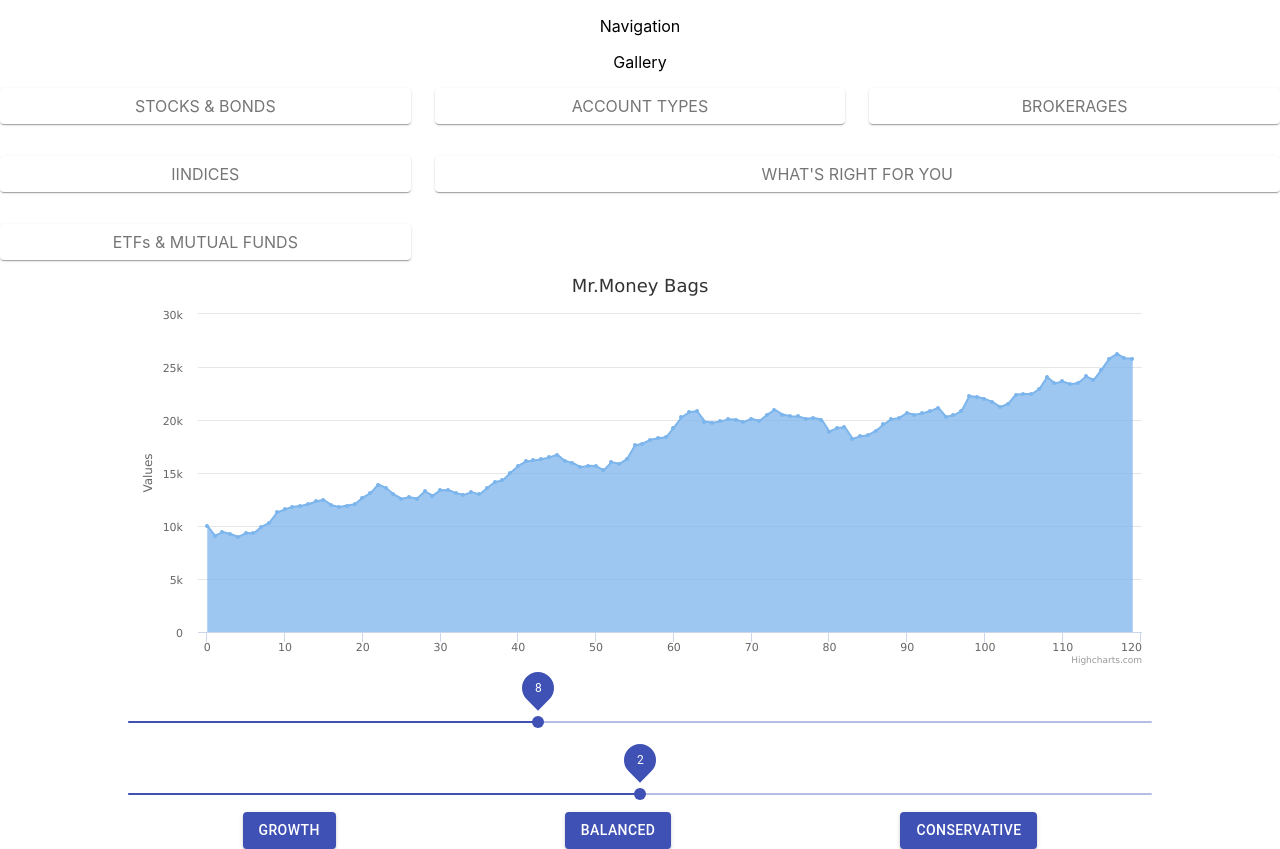
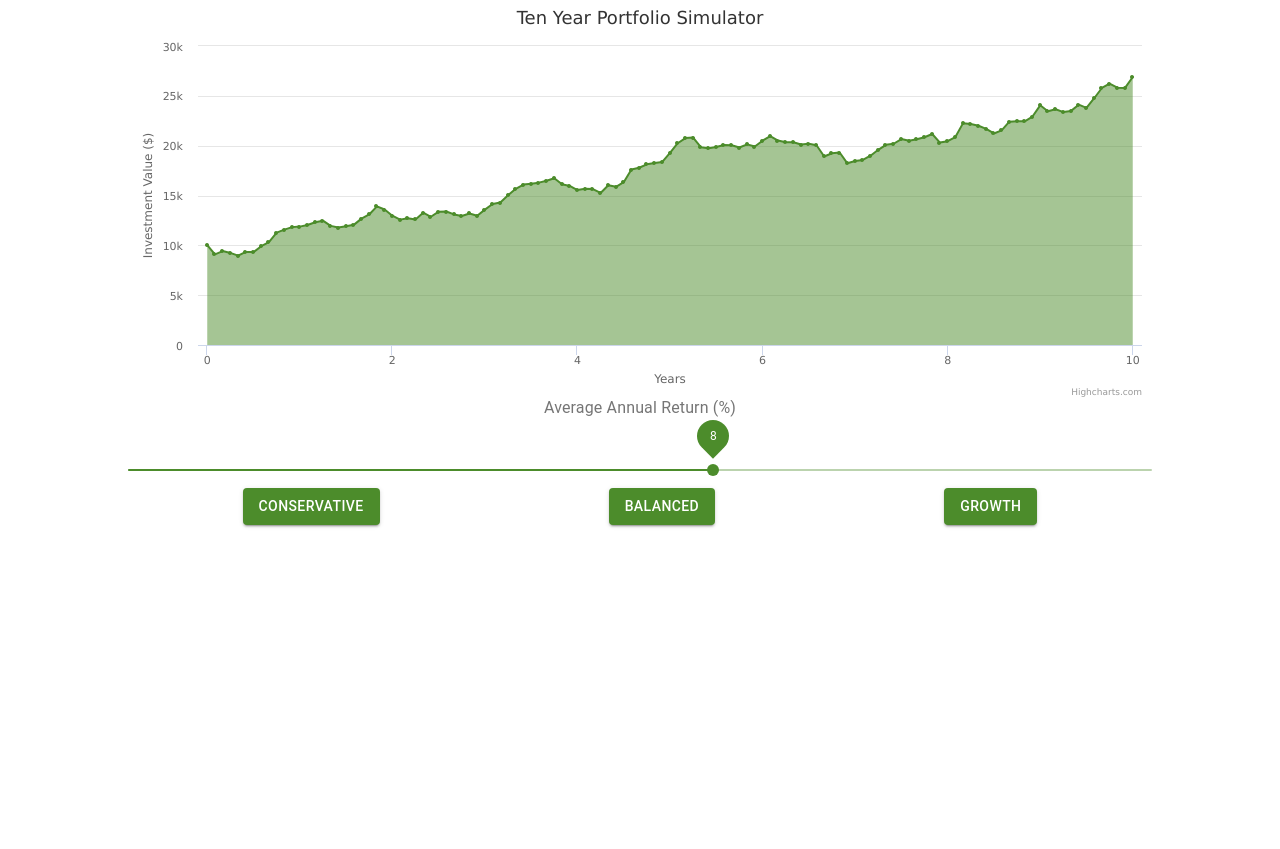
Before and after one commit to taylor-914/LIT, a React (Create React App) app in the folder lit-up/: page / in a window 1280 px wide. After the commit the page ends 800 px from the top, so only its background shows below. Built offline with nearby package versions, Linux system fonts and the light colour scheme.

Commit message:
Working Dynamic Charts

```diff
--- a/lit-up/src/App.js
+++ b/lit-up/src/App.js
@@ -12,9 +12,10 @@ import './App.css';
 function App() {
   return (
     <div className="App">
-        <Navigation />
+        {/* <Navigation />
         <Gallery />
-        <CourseSelector />
+        <CourseSelector /> */}
+
         <DynamicChart />
     </div>
   );
--- a/lit-up/src/DynamicChart/DynamicChart.js
+++ b/lit-up/src/DynamicChart/DynamicChart.js
@@ -2,11 +2,15 @@ import React from 'react'
 import Highcharts from 'highcharts'
 import HighchartsReact from 'highcharts-react-official'
 import Button from '@material-ui/core/Button'
+import ButtonGroup from '@material-ui/core/ButtonGroup'
 import Slider from '@material-ui/core/Slider'
 import Grid from '@material-ui/core/Grid'
+import InputLabel from '@material-ui/core/InputLabel';
 
 import styles from'./DynamicCharts.module.css'
 
+import { createMuiTheme } from '@material-ui/core/styles';
+import { ThemeProvider } from '@material-ui/core/styles';
 
 export default class DynamicCharts extends React.Component {
 
@@ -19,13 +23,22 @@ export default class DynamicCharts extends React.Component {
                 3: 0.075},
         options: {
             title: {
-            text: 'Mr.Money Bags'
+            text: 'Ten Year Portfolio Simulator'
+            },
+            line: {
+                color:'#4c8c2b'
             },
             xAxis: {
+                title: {
                     text: 'Years'
                 },
+                tickInterval: 2,
+
+            },
             yAxis: {
-                text: 'Investment Value ($)',
+                title: {
+                    text: 'Investment Value ($)'
+                },
                 max: 30000
             },
             legend: {
@@ -37,10 +50,16 @@ export default class DynamicCharts extends React.Component {
             data: []
             }],
             plotOptions:{
+                // colorsAxis:{
+                //     lineColor: '#4c8c2b'
+                // // } ['#4c8c2b', '#4a7724'],
+                // },
                 area:{
                     marker: {
                         radius: 2
-                    }
+                    },
+                    fillColor: 'rgba(76, 140, 43, 0.5)',
+                    color: 'rgb(76, 140, 43)'
                 }
             }
       }
@@ -51,6 +70,8 @@ export default class DynamicCharts extends React.Component {
     }
 
     resampleData(){
+        console.log(`Return: ${this.state.return}`)
+        console.log(`Risk: ${this.state.vol}`)
         const data = this.generateData();
         const newOptions = {...this.state.options}
         newOptions.series[0].data = data;
@@ -61,7 +82,7 @@ export default class DynamicCharts extends React.Component {
         return this.state.risk[this.state.vol]
     }
 
-    generateData(length = 120, initialInvestment = 10000) {
+    generateData(length = 121, initialInvestment = 10000) {
 
         function random_bm(ret, vol){
             //Box-Muller transform
@@ -89,86 +110,93 @@ export default class DynamicCharts extends React.Component {
             }
         },0);
 
-        return time.map((value, ind) => [value, Math.round(initialInvestment * (1 + monthlyReturnCumSum[ind]))])
+        return time.map((value, ind) => [value/12, Math.round(initialInvestment * (1 + monthlyReturnCumSum[ind]))])
     }
 
     handleReturnChange(event, value){
         if (this.state.return !== value){
-            this.setState({return: value})
-            this.resampleData()
+            this.setState({return: value}, this.resampleData)
         }
     }
 
     handleRiskChange(event, value){
         if (this.state.vol !== value){
-            this.setState({vol: value})
-            this.resampleData()
+            this.setState({vol: value}, this.resampleData)
         }
     }
 
-    conservativeSelected() {
-        this.setState({vol: 1, return: 4})
-        this.resampleData()
-    }
-
-    balancedSelected() {
-        this.setState({vol: 2, return: 10})
-        this.resampleData()
-    }
-
-    growthSelected() {
-        this.setState({vol: 3, return: 16})
-        this.resampleData()
+    portfolioSelected(vol, ret) {
+        this.setState({vol: vol, return: ret}, this.resampleData)
     }
 
 
+    riskSelector(value) {
+        this.setState({vol: value}, this.resampleData)
+    }
+
+
+
     render(){
+
+        const theme = createMuiTheme({
+            palette: {
+              primary: {
+                // light: will be calculated from palette.primary.main,
+                main: 'rgb(76, 140, 43)',
+                // dark: will be calculated from palette.primary.main,
+                // contrastText: will be calculated to contrast with palette.primary.main
+              },
+              secondary: {
+                light: '#0066ff',
+                main: '#0044ff',
+                // dark: will be calculated from palette.secondary.main,
+                contrastText: '#ffcc00',
+              },
+              // error: will use the default color
+            },
+          });
+
+
         return (
             <div className={styles.graph}>
                 <HighchartsReact
                 highcharts={Highcharts}
                 options={this.state.options}
                 />
-                <Slider key="Risk"
-                        className={styles.slider}
+                <InputLabel>Average Annual Return (%)</InputLabel>
+                <ThemeProvider theme={theme}>
+                    <Slider className={styles.slider}
+                            aria-label="Expected Annual Return (%)"
+                            label="Expected Annual Return (%)"
+                            aria-valuetext="Expected Annual Return (%)"
                             valueLabelDisplay='on'
                             step={1}
                             min={0}
-                        max={20}
-                        // defaultValue={8}
+                            max={14}
                             value={this.state.return}
                             onChange={this.handleReturnChange.bind(this)}
                     />
-                <Slider className={styles.slider}
-                        valueLabelDisplay='on'
-                        step={1}
-                        min={1}
-                        max={3}
-                        // defaultValue={2}
-                        value={this.state.vol}
-                        marks={['Low', 'Medium', 'High']}
-                        onChange={this.handleRiskChange.bind(this)}
-                />
                     <Grid
                         container
-                    direction="row-reverse"
+                        direction="row"
                         justify="space-around">
                             <Button variant="contained"
                                     color="primary"
-                            onClick={this.conservativeSelected.bind(this)}>
+                                    onClick={() => this.portfolioSelected(1, 4)}>
                                 Conservative
                             </Button>
                             <Button variant="contained"
                                     color="primary"
-                            onClick={this.balancedSelected.bind(this)}>
+                                    onClick={() => this.portfolioSelected(2, 7)}>
                                 Balanced
                             </Button>
                             <Button variant="contained"
                                     color="primary"
-                            onClick={this.growthSelected.bind(this)}>
+                                    onClick={() => this.portfolioSelected(3, 10)}>
                                 Growth
                             </Button>
                     </Grid>
+                </ThemeProvider>
             </div>
         )
     }
```
Lines whose indentation alone changed are shown as unchanged.
